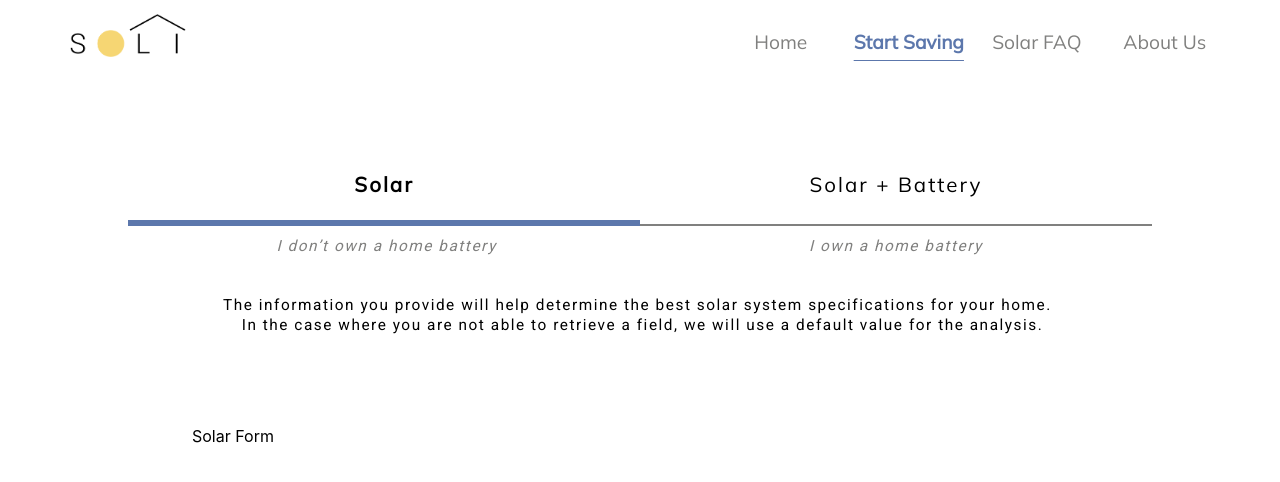
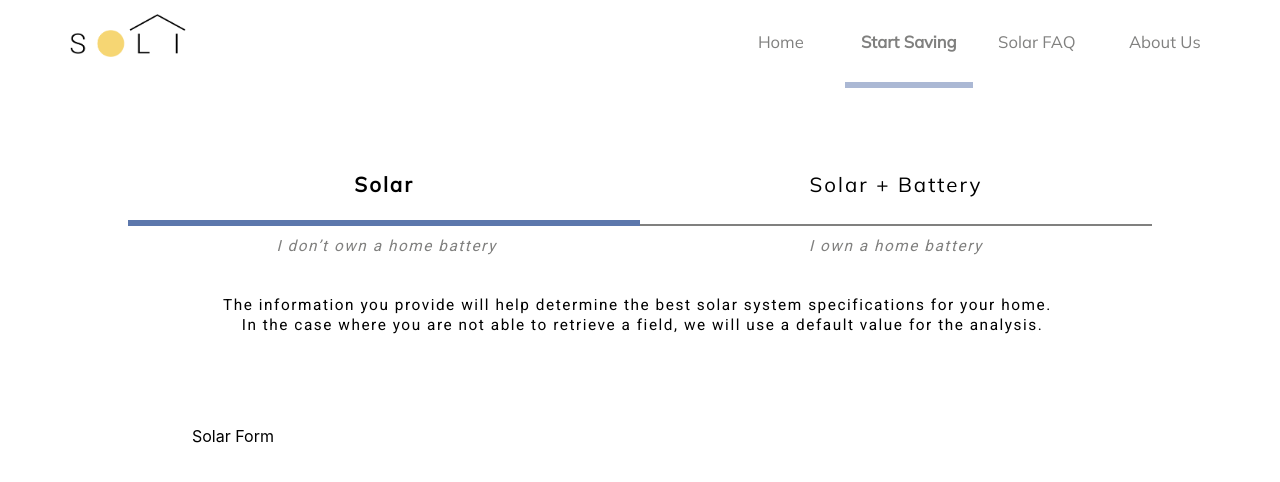
Before and after one commit to tanushree-sharma/fydp-app, a React (Create React App) app: page /start-saving in a window 1280 px wide. Shown: the top 482 px of the page. Built offline with nearby package versions, Linux system fonts and the light colour scheme; no server answers.

Commit message:
underline style updates

```diff
--- a/src/App.css
+++ b/src/App.css
@@ -27,7 +27,7 @@
 .navs{
   position: absolute;
   background-color:white;
-  font-size: 1.5vw;
+  font-size: 1.3vw;
   font-family: 'Roboto';
   top: 3%;
   }
@@ -65,14 +65,14 @@ ul.nav-right {
 }
 
 .nav-right a:hover {
-  color: #5C77AC;
+  color: #80807F;
 }
 
 .nav-right a.selected {
-  font-weight: 700;
-  text-decoration: underline;
-  text-underline-offset: 11px;
-  color:#5C77AC;
+  font-weight: 600;
+  text-decoration: none;
+  border-bottom: 6px solid #ABB8D4;
+  color:#80807F;
 }
 
 .scrolled{
```
